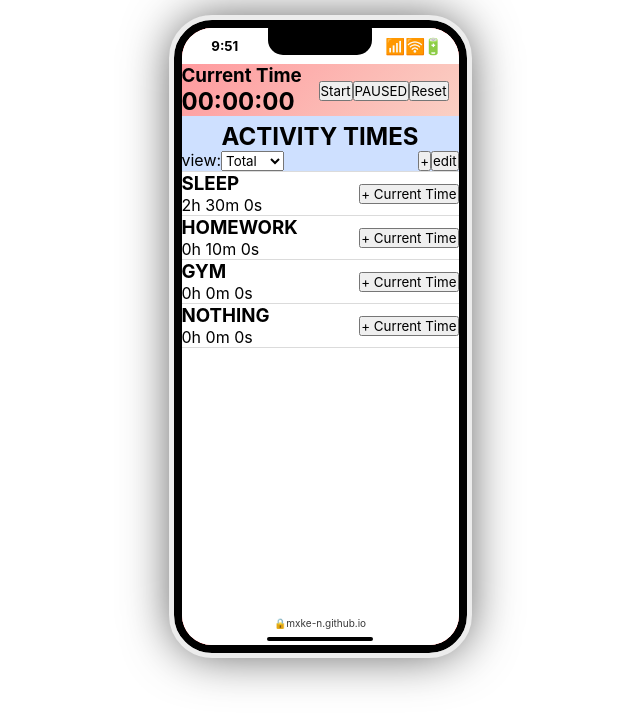
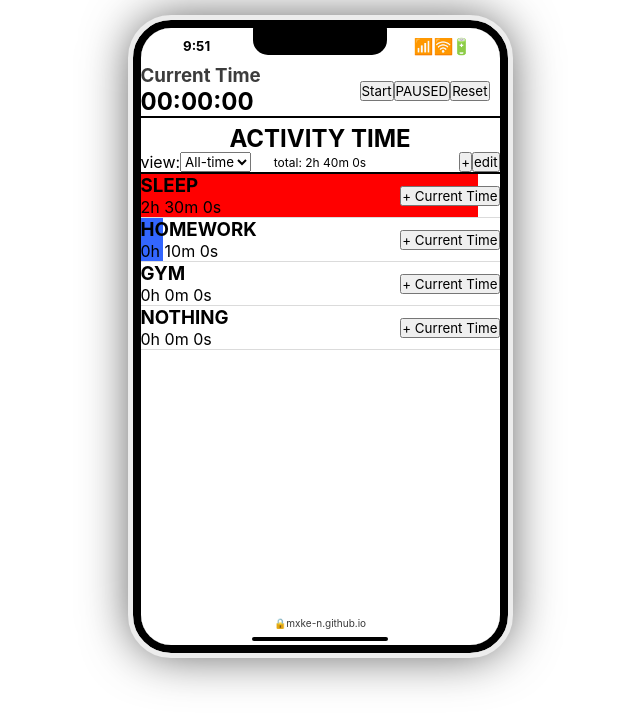
Before and after one commit to Mxke-N/react-day-tracker, a React (Vite) app: page / in a window 1280 px wide. Shown: the top 728 px of the page, without its empty margins (320-960 px from the left). Built offline with nearby package versions, Linux system fonts and the light colour scheme.

Commit message:
add time progress bar for activities

```diff
--- a/src/components/ActivityHeader.jsx
+++ b/src/components/ActivityHeader.jsx
@@ -5,7 +5,7 @@ function ActivityHeader() {
   return (
     <>
       <div className="activity-header">
-        <h2>ACTIVITY TIMES</h2>
+        <h2>ACTIVITY TIME</h2>
         <ActivityOptions />
       </div>
       <ActivityOptionsSubheader />
--- a/src/components/ActivityList.jsx
+++ b/src/components/ActivityList.jsx
@@ -1,20 +1,29 @@
+import { useState, useEffect } from "react";
 import { useActivity } from "../contexts/ActivityContext.jsx";
 import ActivityListItem from "./ActivityListItem.jsx";
 
 function ActivityList() {
   const { activities, view } = useActivity();
+  const [totalTime, setTotalTime] = useState(0);
+
+  useEffect(() => {
+    setTotalTime(activities.reduce((acc, activity) => acc + activity[`${view}Time`], 0));
+  }, [activities]);
 
   const sortedActivities = [...activities].sort((a, b) => b[`${view}Time`] - a[`${view}Time`]);
 
   return (
-    <div className="activity-list">
+    <>
+      <div className="activity-list">
       {sortedActivities.map((activity) => (
         <ActivityListItem
           key={activity.id}
           activity={activity}
+          totalTime={totalTime}
         />
       ))}
     </div>
+    </>
   )
 }
 
--- a/src/components/ActivityListItem.jsx
+++ b/src/components/ActivityListItem.jsx
@@ -1,10 +1,24 @@
 import React, { useState, useEffect } from "react";
 import { useActivity } from "../contexts/ActivityContext.jsx";
 
-function ActivityListItem({ activity }) {
+function ActivityListItem({ activity, totalTime }) {
   const { option, updateActivityName, addTimeToActivity, deleteActivity, resetActivityTime, updateActivityColor, view } = useActivity();
   const [activityName, setActivityName] = useState(activity.name);
   const [activityColor, setActivityColor] = useState(activity.color);
+  const [activityBarWidth, setActivityBarWidth] = useState(0);
+  const [isDataLoaded, setIsDataLoaded] = useState(false);
+
+  useEffect(() => {
+    const fetchData = () => {
+      const storedActivities = JSON.parse(localStorage.getItem("activities"));
+      if (storedActivities) {
+        console.log("Activities loaded from local storage:", storedActivities);
+      }
+      setIsDataLoaded(true);
+    };
+
+    fetchData();
+  }, []);
 
   useEffect(() => {
     if (option === "edit") {
@@ -23,6 +37,11 @@ function ActivityListItem({ activity }) {
       updateActivityColor(activity.id, activityColor);
     }
   }, [activityColor]);
+
+  useEffect(() => {
+    if (!isDataLoaded) return;
+    setActivityBarWidth(calculateBarWidth());
+  }, [view, isDataLoaded]);
 
   function handleNameChange(e) {
     setActivityName(e.target.value);
@@ -60,8 +79,20 @@ function ActivityListItem({ activity }) {
     resetActivityTime(activity.id);
   }
 
+  function calculateBarWidth() {
+    const viewTime = activity[`${view}Time`];
+    const widthPercentage = (viewTime / totalTime) * 100;
+    return Math.min(widthPercentage, 100);
+  }
+
   return (
-    <div className="activity-list-item">
+    <div
+      className="activity-list-item"
+      style={{
+        "--bar-width": `${activityBarWidth}%`,
+        "--bar-color": activityColor,
+      }}
+    >
       {option === "edit" ? (
         <>
           <div className="acitivity-item-header">
--- a/src/components/ActivityOptions.jsx
+++ b/src/components/ActivityOptions.jsx
@@ -1,9 +1,18 @@
 import { useActivity } from "../contexts/ActivityContext.jsx";
 
-import ActivityOptionsSubheader from "./ActivityOptionsSubheader.jsx";
 
 function ActivityOptions() {
-  const { option, setOption, view, setView } = useActivity();
+  const { activities, option, setOption, view, setView } = useActivity();
+
+  function getTotalViewTime() {
+    const totalTime = activities.reduce((acc, activity) => acc + activity[`${view}Time`], 0);
+
+    const hours = Math.floor(totalTime / (1000 * 60 * 60));
+    const minutes = Math.floor((totalTime % (1000 * 60 * 60)) / (1000 * 60));
+    const seconds = Math.floor((totalTime % (1000 * 60)) / 1000);
+    const formattedTime = `${hours}h ${minutes}m ${seconds}s`;
+    return formattedTime;
+  }
 
   return (
     <div className="activity-options-container">
@@ -15,12 +24,15 @@ function ActivityOptions() {
           value={view}
           onChange={(event) => setView(event.target.value)}
         >
-          <option value="total">Total</option>
+          <option value="total">All-time</option>
           <option value="year">Year</option>
           <option value="month">Month</option>
           <option value="week">Week</option>
           <option value="day">Today</option>
         </select>
+      </div>
+      <div className="view-total-time">
+        <p>total: {getTotalViewTime()}</p>
       </div>
       <div className="activity-options-buttons">
         {option === null ? (
--- a/src/components/AddActivityMenu.jsx
+++ b/src/components/AddActivityMenu.jsx
@@ -40,7 +40,6 @@ function AddActivityItem() {
       >
         Add New Activity
       </button>
-      <p>0h 0m 0s</p>
     </div>
   );
 }
--- a/src/contexts/ActivityContext.jsx
+++ b/src/contexts/ActivityContext.jsx
@@ -10,8 +10,8 @@ export function ActivityProvider({ children, stopwatchTime, broadcastTimeAddedEv
     return savedActivities
       ? JSON.parse(savedActivities)
       : [
-        { id: 1, name: "SLEEP", color: "#ff0000" , totalTime: 9000000, yearTime: 9000000, monthTime: 9000000, weekTime: 9000000, dayTime: 9000000 },
-        { id: 2, name: "HOMEWORK", color: "#3366ff", totalTime: 600000, yearTime: 600000, monthTime: 600000, weekTime: 600000, dayTime: 600000 },
+        { id: 1, name: "SLEEP", color: "#ff0000" , totalTime: 9000000, yearTime: 9000000, monthTime: 9000000, weekTime: 9000000, dayTime: 0 },
+        { id: 2, name: "HOMEWORK", color: "#3366ff", totalTime: 600000, yearTime: 600000, monthTime: 600000, weekTime: 600000, dayTime: 0 },
         { id: 3, name: "GYM", color: "#cc33ff", totalTime: 0, yearTime: 0, monthTime: 0, weekTime: 0, dayTime: 0 },
         { id: 5, name: "NOTHING", color: "#b3b3cc", totalTime: 0, yearTime: 0, monthTime: 0, weekTime: 0, dayTime: 0 },
       ];
--- a/src/index.css
+++ b/src/index.css
@@ -15,12 +15,12 @@
 }
 
 .iphone-frame {
-  background-color: red;
   border: 8px solid black;
   outline: 5px solid rgb(236, 236, 236);
   box-shadow: 0 0 50px rgba(0, 0, 0, 0.7);
   border-radius: 38px;
-  width: 293px;
+  /* width: 293px; this is original iphone width */
+  width: 375px;
   height: 633px;
   overflow: hidden;
 }
@@ -104,7 +104,7 @@
 }
 
 .iphone-content {
-  background-color: white;
+  background-color: black;
   height: 100%;
   display: flex;
   flex-direction: column;
@@ -112,12 +112,16 @@
 }
 
 .stopwatch-main {
-  background: linear-gradient(135deg, #ff9a9e, #fad0c4);
+  color: rgb(60, 60, 60);
+  background: white;
   flex-shrink: 0;
   display: flex;
   flex-direction: row;
   justify-content: space-between;
   align-items: center;
+}
+.stopwatch-main h2 {
+  color: black;
 }
 
 .stopwatch-controls {
@@ -134,13 +138,16 @@
 }
 
 .activity-header {
-  background: #cee0ff;
+  color: black;
+  background: white;
+  border-top: 2px solid #000000;
   flex-shrink: 0;
   display: flex;
   flex-direction: column;
   justify-content: space-between;
   align-items: center;
 }
+
 .activity-header h2 {
   transform: translateY(6px);
   margin-bottom: 5px;
@@ -154,12 +161,32 @@
   align-items: center;
 }
 
+.activity-view-selection {
+  flex: 1;
+  display: flex;
+  justify-content: flex-start;
+}
+
+.view-total-time {
+  font-size: 12px;
+  flex: 1;
+  display: flex;
+  justify-content: center;
+}
+
+.activity-options-buttons {
+  flex: 1;
+  display: flex;
+  justify-content: flex-end;
+}
+
 .add-activity {
-  background: rgb(246, 246, 246);
+  border-top: 1px solid #dbdbdb;
+  background: white;
 }
 
 .activity-list {
-  background-color: rgba(255, 255, 255);
+  background-color: white;
   flex-grow: 1;
 
   overflow-y: auto;
@@ -168,25 +195,44 @@
 }
 
 .activity-list-item {
+  background: linear-gradient(
+    to right,
+    var(--bar-color) var(--bar-width),
+    transparent var(--bar-width)
+  ), white;
   border-top: 1px solid #dbdbdb;
   display: flex;
   flex-direction: row;
   justify-content: space-between;
   align-items: center;
+  position: relative;
+  overflow: hidden;
+
+  color: black
+}
+.activity-list-item:first-child {
+  border-top: 2px solid #000000;
 }
 .activity-list-item:last-child {
   border-bottom: 1px solid #dbdbdb;
 }
-
 .activity-item-buttons {
   display: flex;
   flex-direction: column;
 }
 
+.activity-bar-background {
+  width: 100%;
+  height: 10px;
+  border-radius: 5px;
+  margin: 10px 0;
+}
 
 
 @media (max-width: 450px) {
-  html, body {
+
+  html,
+  body {
     overflow: hidden;
     height: 100%;
   }
```
